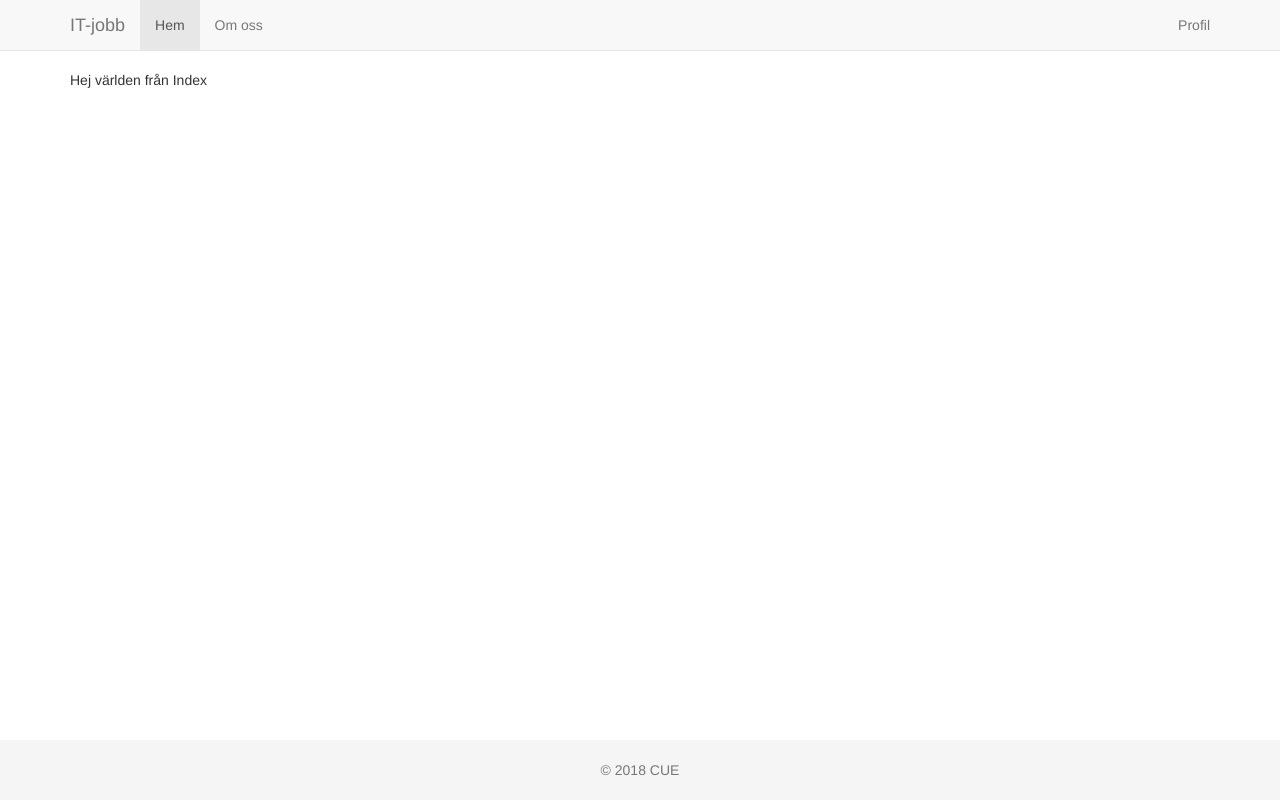
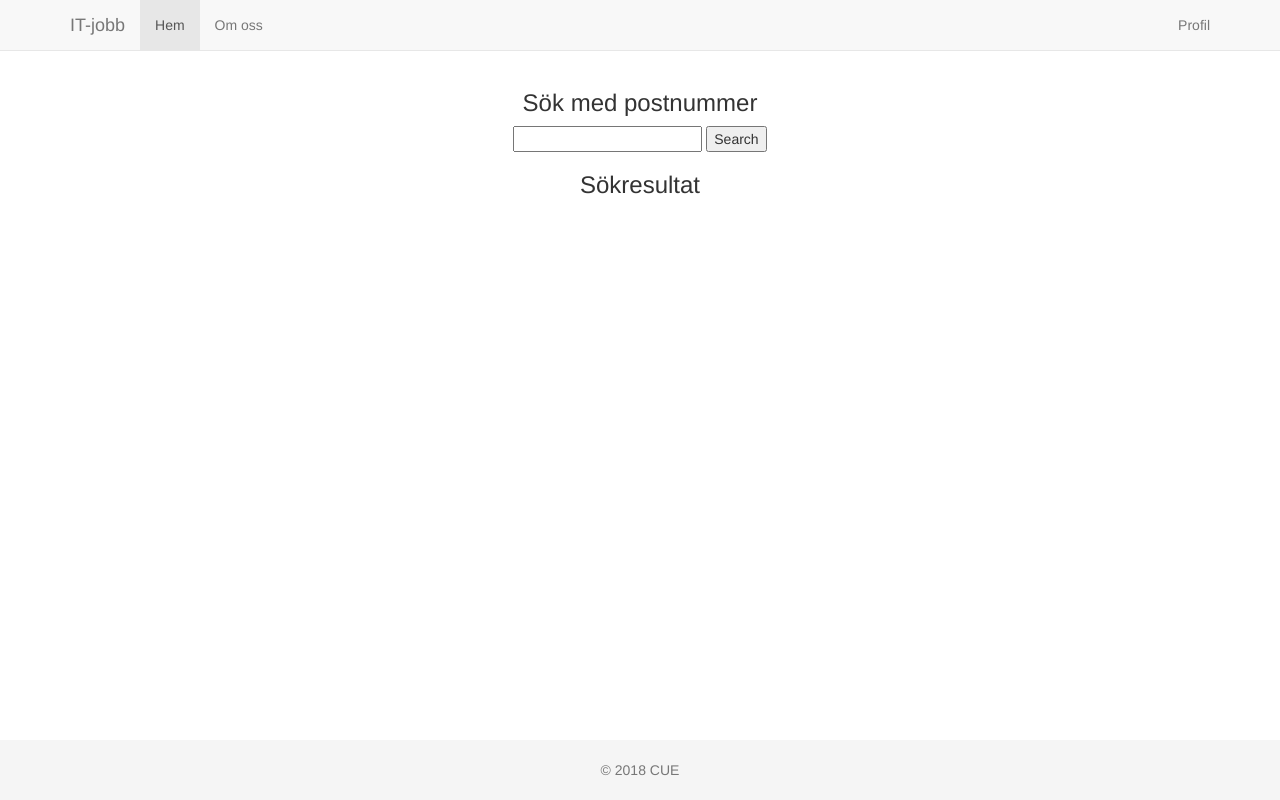
Before and after one commit to yyIntsuki/IT-Jobb, a website: page public/index.html in a window 1280 px wide. Drawn offline with nearby package versions, Linux system fonts and the light colour scheme.

Commit message:
Added search function using Zip code and filters it after IT jobs, using nav branch's site structure.

```diff
--- a/public/index.html
+++ b/public/index.html
@@ -43,7 +43,18 @@
 
   <!-- Content -->
   <div class="container">
-    <p>Hej världen från Index</p>
+    <div>
+      <!-- ONCLICK call AF API function to print a list -->
+      <form class="center">
+        <h3>Sök med postnummer</h2>
+          <input type="text" name="zipCode" id="zipCode">
+          <input type="button" value="Search" onclick='getZip()'>
+      </form>
+      <br>
+
+      <h3 class="center">Sökresultat</h2>
+        <div id="searchResult" class="centerElement"></div>
+    </div>
   </div>
   <!-- /Content -->
 
@@ -59,6 +70,7 @@
   <script src="https://ajax.googleapis.com/ajax/libs/jquery/1.12.4/jquery.min.js"></script>
   <script src="https://maxcdn.bootstrapcdn.com/bootstrap/3.3.7/js/bootstrap.min.js" integrity="sha384-Tc5IQib027qvyjSMfHjOMaLkfuWVxZxUPnCJA7l2mCWNIpG9mGCD8wGNIcPD7Txa"
     crossorigin="anonymous"></script>
+  <script src='javascripts/main.js'></script>
   <!-- /Javascripts -->
 </body>
 
--- /dev/null
+++ b/public/javascripts/main.js
@@ -0,0 +1,56 @@
+function getZip() {
+
+    $(document).click(function (e) {
+        e.preventDefault();
+    });
+
+    var zipCode = $('#zipCode').val();
+
+    $.ajax({
+        method: 'GET',
+        url: 'http://api.arbetsformedlingen.se/af/v0/platsannonser/matchning?nyckelord=' + zipCode + '&yrkesomradeid=3',
+
+        header: {
+            'Accept': 'application/json',
+            'Accept-Language': 'sv'
+        },
+
+        success: function (data) {
+            $('#searchResult').empty();
+            console.log(data);
+            for (var i = 0; i < data.matchningslista.matchningdata.length; i++) {
+                $('#searchResult').append(data.matchningslista.matchningdata[i].annonsrubrik + "<br>");
+
+                /*
+                // Create a variable to represent annonsId so we can get details from each annons
+                var annonsId = data.matchningslista.matchningdata[i].annonsid;
+                getMoreInfo(annonsId);
+                */
+            }
+        },
+
+        error: function (request, status, error) {
+            console.log(error);
+        }
+    });
+}
+
+/*
+function getMoreInfo(annonsId) {
+    $.ajax({
+
+        method: 'GET',
+        url: 'http://api.arbetsformedlingen.se/af/v0/platsannonser/' + annonsId,
+
+        header: {
+            'Accept': 'application/json',
+            'Accept-Language': 'sv'
+        },
+
+        success: function (data) {
+            var workName = data.platsannons.annons.yrkersbenämning;
+            var workAddress = data.platsannons.arbetsplats.besöksadress;
+        }
+    });
+}
+*/
--- a/public/stylesheets/style.css
+++ b/public/stylesheets/style.css
@@ -2,26 +2,40 @@ html {
   position: relative;
   min-height: 100%;
 }
+
 body {
   margin-bottom: 70px;
   padding-top: 10px;
 }
+
+.center {
+  text-align: center;
+  margin: auto;
+  width: 50%;
+}
+
+.centerElement {
+  margin: auto;
+  width: 50%;
+}
+
 .footer {
   position: absolute;
   bottom: 0;
   width: 100%;
   /* Set the fixed height of the footer here */
   height: 60px;
-  line-height: 60px; /* Vertically center the text there */
+  line-height: 60px;
+  /* Vertically center the text there */
   background-color: #f5f5f5;
   text-align: center;
 }
 
-body > .container {
+body>.container {
   padding: 60px 15px 0;
 }
 
-.footer > .container {
+.footer>.container {
   padding-right: 15px;
   padding-left: 15px;
 }
```
